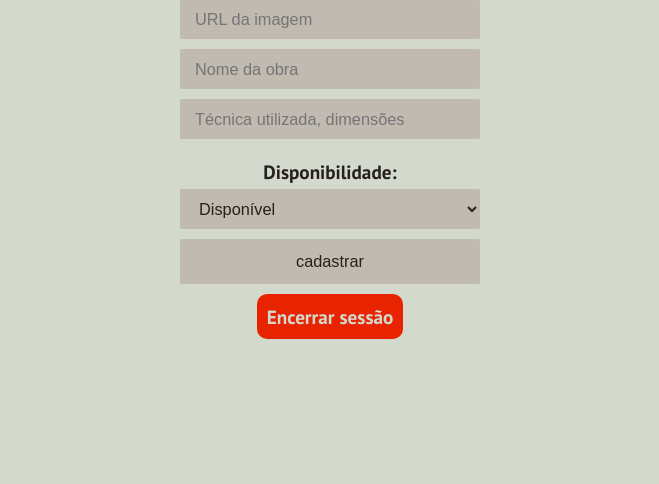
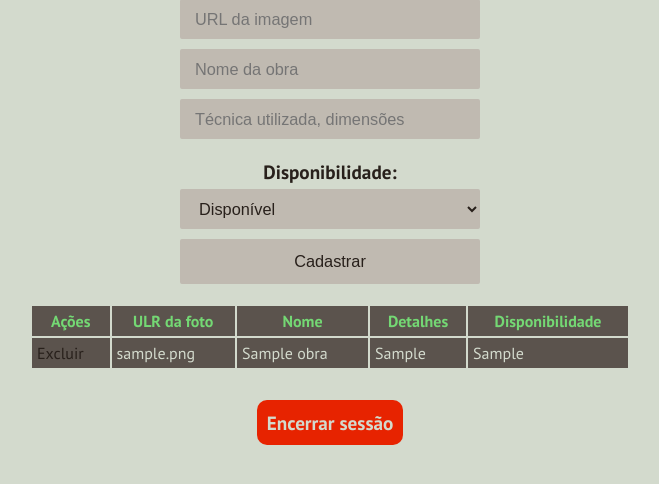
Before and after one commit to hector-vs/vitrinevirtual, a PHP site: page /admin.php in a window 1280 px wide. Shown: the part 276-760 px from the top of the page, without its empty margins (310-969 px from the left). Run offline with PHP 8.4, Linux system fonts and the light colour scheme; the visitor is signed in with stand-in values (Sample User, id 1); tables that the repository leaves empty or names only in its code hold one stand-in row (values such as "Sample post").

Commit message:
atualizações

```diff
--- a/pages/admin.php
+++ b/pages/admin.php
@@ -1,14 +1,22 @@
 <?php
     include('protect.php');
     include('conexao.php');
+    include('listar.php');
+    ini_set('default_charset','utf-8');
 
     if($_POST){
         $fotopintura = $_POST['fotopintura'];
         $nomepintura = $_POST['nomepintura'];
         $tipopintura = $_POST['tipopintura'];
         $disponibilidade = $_POST['disponibilidade'];
-        $sql_code = "INSERT INTO obras(fotopintura, nomepintura, tipopintura, disponibilidade) VALUES('$fotopintura','$nomepintura','$tipopintura','$disponibilidade')";
-        $sql_query = $mysqli->query($sql_code) or die("Falha na execução di código SQL: " . $mysqli->error);
+        $sql = "INSERT INTO obras(fotopintura, nomepintura, tipopintura, disponibilidade) VALUES('$fotopintura','$nomepintura','$tipopintura','$disponibilidade')";
+        $sql_query = $mysqli->prepare($sql);
+        $sql_query->execute() or die("Falha na execução do código SQL: " . $mysqli->error);
+    }
+
+    if(isset($_GET['delete'])){
+        $id = (int)$_GET['delete'];
+        $mysqli->exec("DELETE FROM obras WHERE id=$id");
     }
 
 ?>
@@ -46,8 +54,26 @@
                 <option value="disp">Disponível</option>
                 <option value="indisp">Indisponível</option>
             </select>
-            <input type="submit" value="cadastrar" id="inputcadastrar">
+            <input type="submit" value="Cadastrar" id="inputcadastrar">
         </form>
+        <table>
+            <tr>
+              <th>Ações</th>
+              <th>ULR da foto</th>
+              <th>Nome</th>
+              <th>Detalhes</th>
+              <th>Disponibilidade</th>
+            </tr>
+            <?php
+            foreach ($fetchObras as $key => $value){
+                echo '<tr><td><a href="?delete='.$value['id'].'">Excluir</a></td>
+                <td>'.$value['fotopintura'].'</td>
+                <td>'.$value['nomepintura'].'</td>
+                <td>'.$value['tipopintura'].'</td>
+                <td>'.$value['disponibilidade'].'</td></tr>';
+            }
+            ?>
+          </table>
         <a id="botaosair" href="logout.php">Encerrar sessão</a>
     </main>
 </body>
--- a/pages/conexao.php
+++ b/pages/conexao.php
@@ -5,8 +5,7 @@ $senha = '';
 $database = 'loginutf';
 $host = 'localhost';
 
-$mysqli = new mysqli($host, $usuario, $senha, $database);
 
-if($mysqli->error) {
-    die("Falha ao conectar ao banco de dados: " . $mysqli->error);
-}
+$mysqli = new PDO("mysql:host=$host;dbname=$database", $usuario, $senha, array(PDO::MYSQL_ATTR_INIT_COMMAND => "SET NAMES utf8"));
+
+$mysqli->setAttribute(PDO::ATTR_ERRMODE, PDO::ERRMODE_EXCEPTION);
--- a/pages/index.php
+++ b/pages/index.php
@@ -1,5 +1,5 @@
 <?php
-    include('conexao.php');
+    include('conexaolog.php');
 
     if(isset($_POST['email']) || isset($_POST['senha'])) {
         if(strlen($_POST['email']) == 0){
--- /dev/null
+++ b/pages/listar.php
@@ -0,0 +1,17 @@
+<?php
+include('conexao.php');
+
+$sql = $mysqli->prepare("SELECT * FROM obras");
+$sql->execute();
+
+$fetchObras = $sql->fetchAll();
+
+
+function ListarObra($id){
+    $sql = 'SELECT * FROM obras';
+    if($cd>0){
+        $sql.=' WHERE id='.$id;
+    }
+    $res = $GLOBALS['conn']->query($sql);
+    return $res;
+}
--- a/pages/style.css
+++ b/pages/style.css
@@ -344,8 +344,30 @@ a:hover {
    padding: 10px;
    border-radius: 10px;
    transition: 0.2s;
+   margin-bottom: 40px;
 }
 
 #botaosair:hover {
    background-color: rgb(255, 144, 124);
 }
+
+table{
+   margin-top: 10px;
+   margin-bottom: 30px;
+   width: 600px;
+}
+
+table tr {
+   background-color: var(--cor4);
+   padding: 5px;
+}
+
+table tr th {
+   padding: 5px;
+   color: rgb(116, 216, 116);
+}
+
+table tr td {
+   padding: 5px;
+   color: var(--cor1);
+}
```
Also changed, not shown: pages/conexaolog.php (added, +12 -0 lines), pages/nada.php (added, +14 -0 lines), pages/obras.php (+14 -15 lines).
